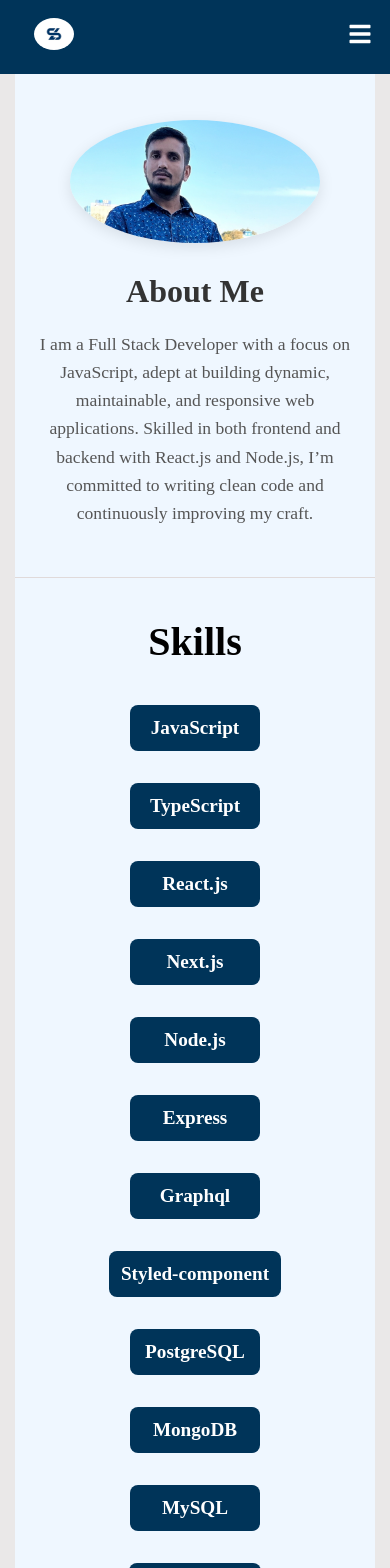
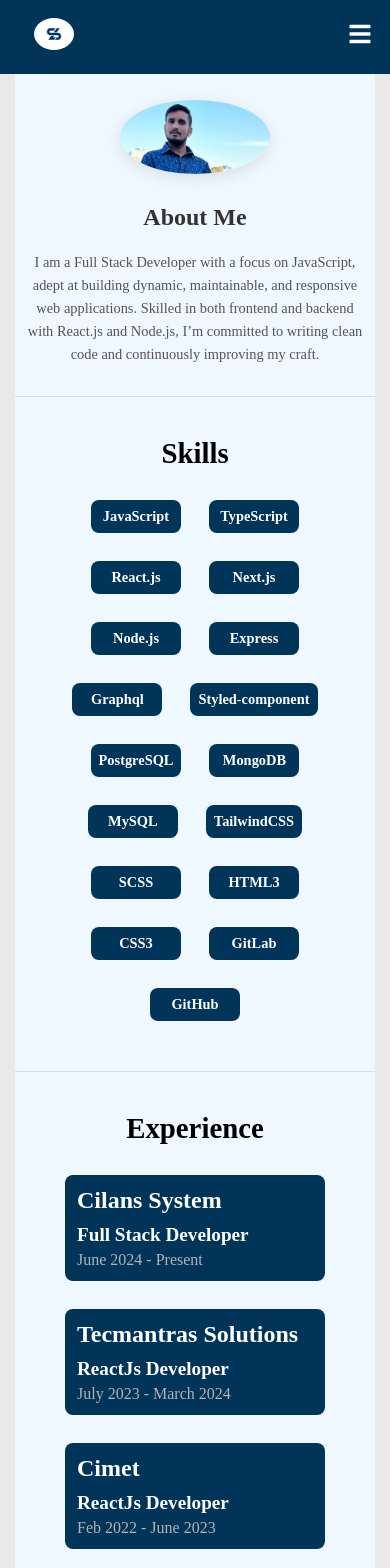
Before and after one commit to SugrivLodhi/portfolio-frontend, a Next.js app: page / in a window 390 px wide. Shown: the top 1568 px of the page. Built offline with nearby package versions, Linux system fonts and the light colour scheme.

Commit message:
fix responsiveness issue

```diff
--- a/src/components/AboutSection.jsx
+++ b/src/components/AboutSection.jsx
@@ -1,5 +1,3 @@
-// src/components/About.js
-
 import React from "react";
 import styled, { keyframes } from "styled-components";
 import Image from "next/image";
@@ -21,6 +19,14 @@ const Container = styled.section`
   @media (max-width: 1024px) {
     flex-direction: column-reverse;
     text-align: center;
+  }
+
+  @media (max-width: 768px) {
+    padding: 40px 15px;
+  }
+
+  @media (max-width: 480px) {
+    padding: 30px 10px;
   }
 `;
 
@@ -89,6 +95,26 @@ const TextSection = styled.div`
       font-size: 1.1em;
     }
   }
+
+  @media (max-width: 768px) {
+    h2 {
+      font-size: 1.8em;
+    }
+
+    p {
+      font-size: 1em;
+    }
+  }
+
+  @media (max-width: 480px) {
+    h2 {
+      font-size: 1.5em;
+    }
+
+    p {
+      font-size: 0.9em;
+    }
+  }
 `;
 
 // Styling for the image container
@@ -117,6 +143,18 @@ const ImageSection = styled.div`
       max-width: 250px;
     }
   }
+
+  @media (max-width: 768px) {
+    img {
+      max-width: 200px;
+    }
+  }
+
+  @media (max-width: 480px) {
+    img {
+      max-width: 150px;
+    }
+  }
 `;
 
 // The About component with CSS animations
@@ -126,7 +164,7 @@ const About = () => {
       <TextSection>
         <Title>About Me</Title>
         <p>
-        I am a Full Stack Developer with a focus on JavaScript, adept at building dynamic, maintainable, and responsive web applications. Skilled in both frontend and backend with React.js and Node.js, I’m committed to writing clean code and continuously improving my craft.
+          I am a Full Stack Developer with a focus on JavaScript, adept at building dynamic, maintainable, and responsive web applications. Skilled in both frontend and backend with React.js and Node.js, I’m committed to writing clean code and continuously improving my craft.
         </p>
       </TextSection>
       <ImageSection>
--- a/src/components/ExperienceSection.jsx
+++ b/src/components/ExperienceSection.jsx
@@ -1,67 +1,8 @@
-// src/components/ExperienceSection.js
-
 import React from 'react';
-import styled, { keyframes } from 'styled-components';
-import { breakpoints, experiences } from '@/constants';
+import styled from 'styled-components';
+import { experiences } from '@/constants';
 
 import { Container, Item, ItemWrapper, Title } from './common';
-import { theme } from '@/theme';
-import ProjectSection, { ProjectItem, ProjectsGrid } from './ProjectSection';
-
-// Define animations
-const fadeInUp = keyframes`
-  0% {
-    opacity: 0;
-    transform: translateY(20px);
-  }
-  100% {
-    opacity: 1;
-    transform: translateY(0);
-  }
-`;
-
-// Container for the experience section
-const ExperienceContainer = styled.section`
-  padding: 50px;
-  background-color: #eaeaea;
-  text-align: center;
-
-  @media (max-width: ${breakpoints.mobile}) {
-    padding: 30px;
-  }
-
-  @media (max-width: ${breakpoints.tablet}) {
-    padding: 40px;
-  }
-`;
-
-// Title styling with animation
-
-
-// Experience list container
-const ExperienceList = styled.div`
-  display: flex;
-  flex-direction: column;
-  gap: 20px;
-  align-items: center;
-`;
-
-// Individual experience item styling and animation
-const ExperienceItem = styled.div`
-  background: ${theme.sectionBg};
-  color: white;
-  padding: 20px;
-  border-radius: 8px;
-  width: 100%;
-  max-width: 400px;
-  text-align: left;
-  animation: ${fadeInUp} 1s ease-out;
-  transition: transform 0.3s;
-
-  &:hover {
-    transform: translateY(-10px);
-  }
-`;
 
 // Company and role styling
 const CompanyName = styled.h3`
@@ -83,7 +24,6 @@ const Duration = styled.p`
 // ExperienceSection component
 const ExperienceSection = () => {
 
-
   return (
     <Container id="experience">
       <Title>Experience</Title>
--- a/src/components/Footer/index.jsx
+++ b/src/components/Footer/index.jsx
@@ -1,15 +1,22 @@
-// src/components/Footer.js
-
 import React from 'react';
 import styled from 'styled-components';
 import { FaLinkedin, FaGithub, FaTwitter } from 'react-icons/fa';
 import { theme } from '@/theme';
+import { breakpoints } from '@/constants';
 
 const FooterContainer = styled.footer`
   padding: 30px;
   background-color: ${theme.sectionBg};
   color: white;
   text-align: center;
+
+  @media (max-width: ${breakpoints.tablet}) {
+    padding: 25px;
+  }
+
+  @media (max-width: ${breakpoints.mobile}) {
+    padding: 20px;
+  }
 `;
 
 const SocialMediaContainer = styled.div`
@@ -17,6 +24,11 @@ const SocialMediaContainer = styled.div`
   justify-content: center;
   gap: 20px;
   margin-bottom: 20px;
+
+  @media (max-width: ${breakpoints.mobile}) {
+    gap: 15px;
+    margin-bottom: 15px;
+  }
 `;
 
 const SocialLink = styled.a`
@@ -26,14 +38,26 @@ const SocialLink = styled.a`
   &:hover {
     color: #61dafb;
   }
+
+  @media (max-width: ${breakpoints.mobile}) {
+    font-size: 1.3em;
+  }
 `;
 
 const ContactInfoContainer = styled.div`
   margin-bottom: 20px;
+
+  @media (max-width: ${breakpoints.mobile}) {
+    margin-bottom: 15px;
+  }
 `;
 
 const QuickLinksContainer = styled.div`
   margin-bottom: 20px;
+
+  @media (max-width: ${breakpoints.mobile}) {
+    margin-bottom: 15px;
+  }
 `;
 
 const QuickLink = styled.a`
@@ -44,13 +68,21 @@ const QuickLink = styled.a`
   &:hover {
     text-decoration: underline;
   }
+
+  @media (max-width: ${breakpoints.mobile}) {
+    margin: 0 10px;
+  }
 `;
 
 const CopyrightContainer = styled.div`
   font-size: 0.9em;
+
+  @media (max-width: ${breakpoints.mobile}) {
+    font-size: 0.8em;
+  }
 `;
 
-const Footer = () =>{
+const Footer = () => {
   const handleLinkClick = (event) => {
     event.preventDefault();
     const targetId = event.currentTarget.getAttribute('href').slice(1);
@@ -67,7 +99,8 @@ const Footer = () =>{
       });
     }
   };
-  return(
+
+  return (
     <FooterContainer>
       <SocialMediaContainer>
         <SocialLink href="https://www.linkedin.com/in/sugriv-lodhi-ab7b33143/" target="_blank" rel="noopener noreferrer">
@@ -81,20 +114,19 @@ const Footer = () =>{
         </SocialLink>
       </SocialMediaContainer>
       <ContactInfoContainer>
-      <p>Email: <a href="mailto:sugrivmlvt@gmail.com">sugrivmlvt.com</a></p>
-      {/* Optional phone number */}
+        <p>Email: <a href="mailto:sugrivmlvt@gmail.com">sugrivmlvt@gmail.com</a></p>
         <p>Phone: (+91)-8278663913</p>
       </ContactInfoContainer>
       <QuickLinksContainer>
-      <QuickLink  onClick={handleLinkClick} href="#about">About</QuickLink>
-      <QuickLink  onClick={handleLinkClick} href="#projects">Projects</QuickLink>
-      <QuickLink  onClick={handleLinkClick} href="#contact">Contact</QuickLink>
+        <QuickLink onClick={handleLinkClick} href="#about">About</QuickLink>
+        <QuickLink onClick={handleLinkClick} href="#projects">Projects</QuickLink>
+        <QuickLink onClick={handleLinkClick} href="#contact">Contact</QuickLink>
       </QuickLinksContainer>
       <CopyrightContainer>
         <p>&copy; {new Date().getFullYear()} Sugriv Lodhi. All rights reserved.</p>
       </CopyrightContainer>
     </FooterContainer>
   );
+}
 
-}
 export default Footer;
--- a/src/components/ProjectSection.jsx
+++ b/src/components/ProjectSection.jsx
@@ -1,9 +1,9 @@
 // src/components/ProjectSection.js
 
 import React from 'react';
-import styled, { keyframes } from 'styled-components';
+import styled  from 'styled-components';
 import {  projects } from '@/constants';
-import { Container, fadeInUp, Item, ItemWrapper, Title } from './common';
+import { Container, Item, ItemWrapper, Title } from './common';
 
 
 // Project title and description styling
--- a/src/components/ResumeSection.jsx
+++ b/src/components/ResumeSection.jsx
@@ -1,11 +1,8 @@
-// src/components/ResumeSection.js
-
 import React from 'react';
 import styled from 'styled-components';
 import { FaDownload } from 'react-icons/fa';
-import { Container, SubTitle, Title } from './common';
+import { Container, SubTitle } from './common';
 import { theme } from '@/theme';
-
 
 // Button styling for download button
 const DownloadButton = styled.a`
@@ -24,16 +21,31 @@ const DownloadButton = styled.a`
   &:hover {
     background-color: #21a1f1;
   }
+
+  @media (max-width: 768px) {
+    padding: 12px 24px;
+    font-size: 1.1em;
+  }
+
+  @media (max-width: 480px) {
+    padding: 10px 20px;
+    font-size: 1em;
+  }
 `;
 
 // Icon styling for the download button
 const DownloadIcon = styled(FaDownload)`
   margin-right: 10px;
+
+  @media (max-width: 480px) {
+    margin-right: 8px;
+  }
 `;
 
+// The ResumeSection component
 const ResumeSection = () => {
   return (
-    <Container >
+    <Container>
       <SubTitle>Download My Resume</SubTitle>
       <DownloadButton href="Resume-Sugriv-resume-Full-Stack-Developer.pdf" download="sugriv.pdf">
         <DownloadIcon /> Download Resume
--- a/src/components/SkillSection.jsx
+++ b/src/components/SkillSection.jsx
@@ -1,6 +1,6 @@
 import React from 'react';
 import styled, { keyframes } from 'styled-components';
-import {  skills } from '@/constants';
+import { skills,breakpoints } from '@/constants';
 import { Container, Title } from './common';
 import { theme } from '@/theme';
 
@@ -17,13 +17,20 @@ const fadeInUp = keyframes`
   }
 `;
 
-
 // Skills list container
 const SkillsGrid = styled.div`
   display: flex;
   justify-content: center;
   gap: 12px;
   flex-wrap: wrap;
+
+  @media (max-width: ${breakpoints.tablet}) {
+    gap: 10px;
+  }
+
+  @media (max-width: ${breakpoints.mobile}) {
+    gap: 8px;
+  }
 `;
 
 // Individual skill item styling and animation
@@ -41,6 +48,18 @@ const SkillItem = styled.div`
 
   &:hover {
     transform: translateY(-10px);
+  }
+
+  @media (max-width: ${breakpoints.tablet}) {
+    min-width: 110px;
+    font-size: 1em;
+    padding: 10px;
+  }
+
+  @media (max-width: ${breakpoints.mobile}) {
+    min-width: 90px;
+    font-size: 0.9em;
+    padding: 8px;
   }
 `;
 
--- a/src/components/common/index.jsx
+++ b/src/components/common/index.jsx
@@ -32,6 +32,14 @@ export const ItemWrapper = styled.div`
   justify-content: center;
   gap: 1rem;
   flex-wrap: wrap;
+
+  @media (max-width: ${breakpoints.tablet}) {
+    gap: 0.8rem;
+  }
+
+  @media (max-width: ${breakpoints.mobile}) {
+    gap: 0.5rem;
+  }
 `;
 
 // Individual project item styling and animation
@@ -50,16 +58,48 @@ export const Item = styled.div`
   &:hover {
     transform: translateY(-10px);
   }
+
+  @media (max-width: ${breakpoints.tablet}) {
+    padding: 16px;
+    max-width: 350px;
+  }
+
+  @media (max-width: ${breakpoints.mobile}) {
+    padding: 12px;
+    max-width: 100%;
+  }
 `;
 
+// Title styling and animation
 export const Title = styled.h2`
   font-size: 2.5em;
   margin-bottom: 30px;
   animation: ${fadeInUp} 1s ease-out;
+
+  @media (max-width: ${breakpoints.tablet}) {
+    font-size: 2em;
+    margin-bottom: 25px;
+  }
+
+  @media (max-width: ${breakpoints.mobile}) {
+    font-size: 1.8em;
+    margin-bottom: 20px;
+  }
 `;
 
+// Subtitle styling and animation
 export const SubTitle = styled.h3`
   font-size: 2em;
   margin-bottom: 24px;
   animation: ${fadeInUp} 1s ease-out;
+
+  @media (max-width: ${breakpoints.tablet}) {
+    font-size: 1.7em;
+    margin-bottom: 20px;
+  }
+
+  @media (max-width: ${breakpoints.mobile}) {
+    font-size: 1.5em;
+    margin-bottom: 18px;
+  }
 `;
```
Lines whose indentation alone changed are shown as unchanged.
